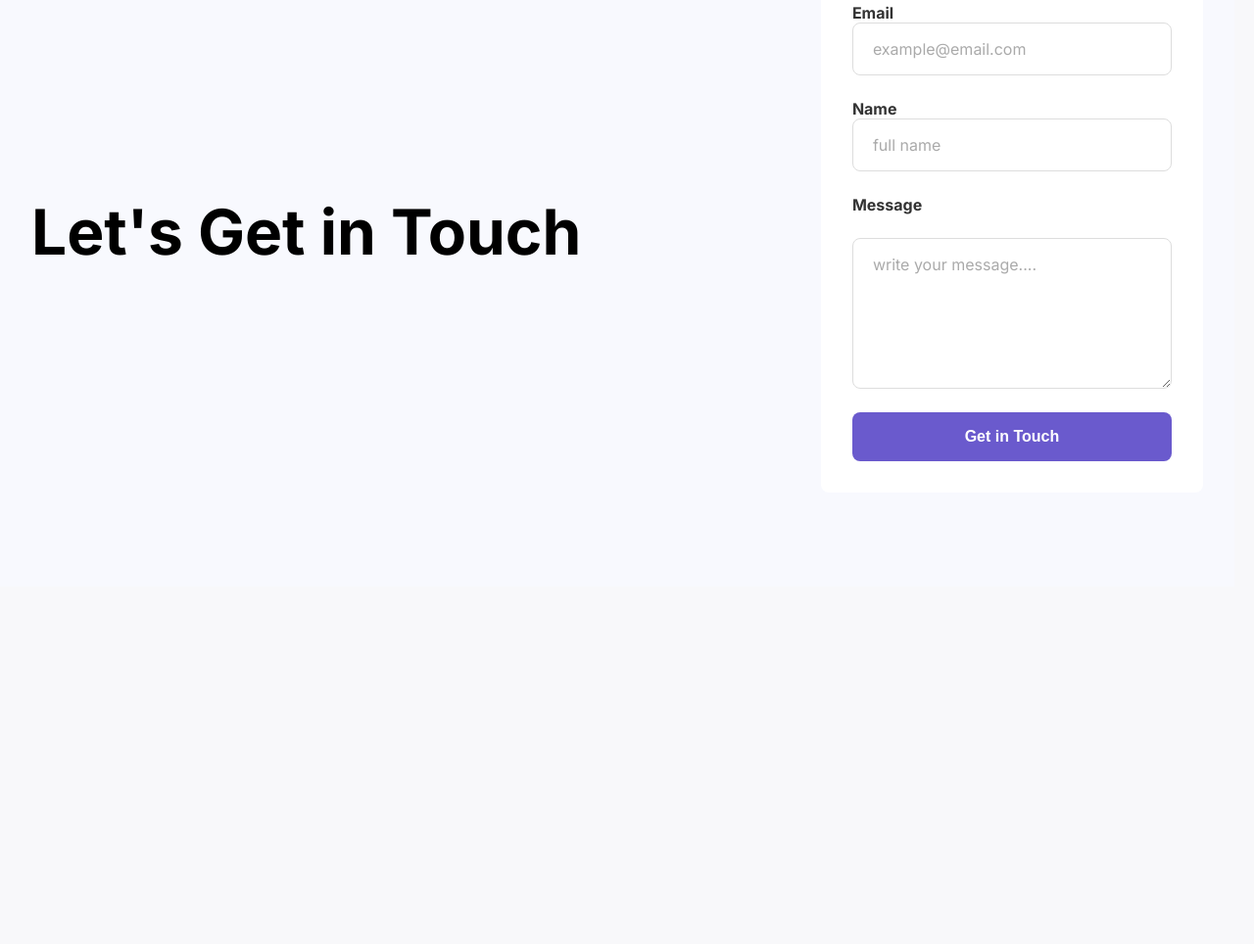
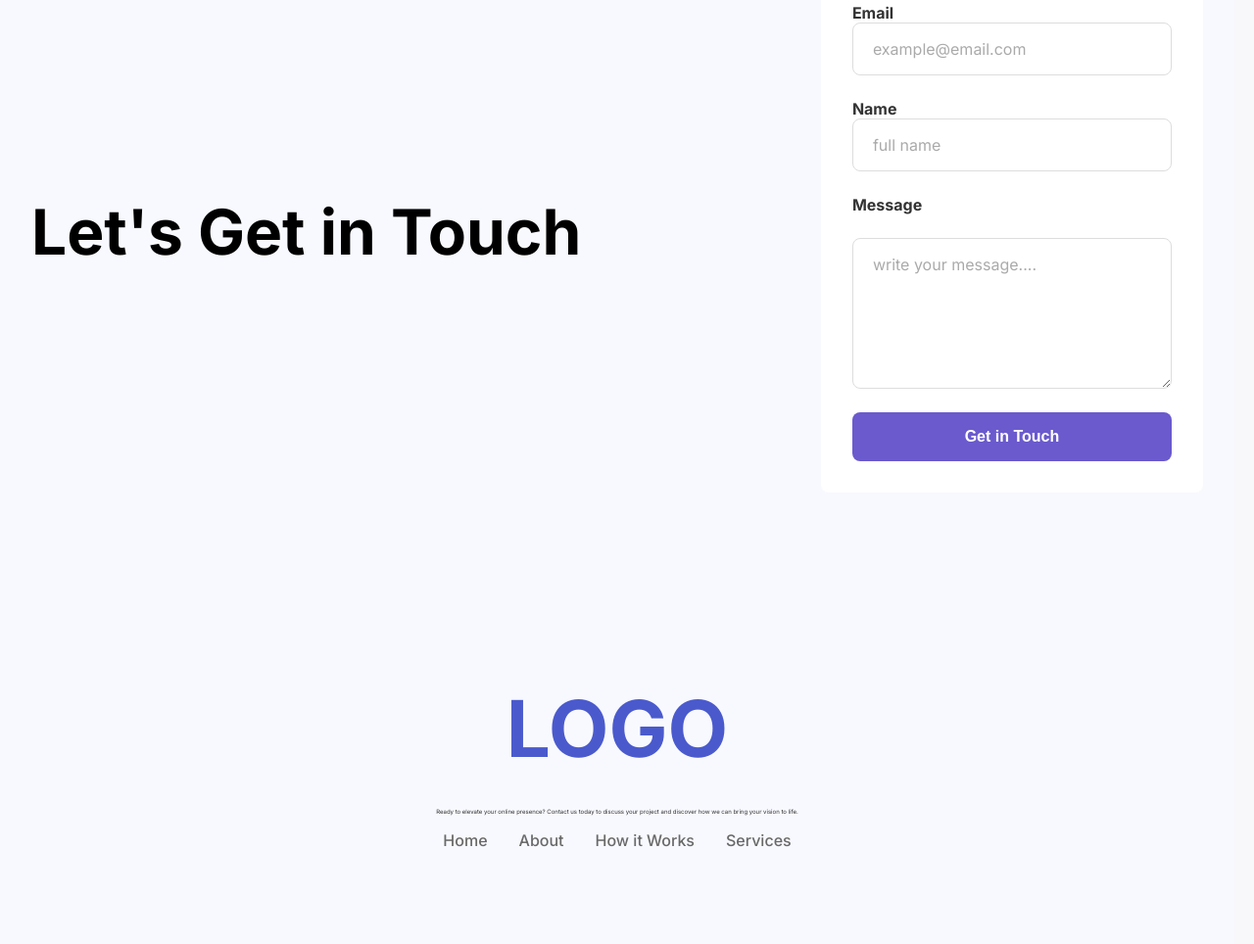
Before and after one commit to Nazifah-The-G/Ui-template-website, a plain HTML site: page index.html in a window 1280 px wide. Shown: the part 2344-3308 px from the top of the page at 98% size. Before the commit the page ends 2943 px from the top, so only its background shows below. Drawn offline with Linux system fonts and the light colour scheme.

Commit message:
added footer section

```diff
--- a/index.html
+++ b/index.html
@@ -136,3 +136,26 @@
         </div>
     </div>
 </section>
+<footer class="footer-section">
+    <div class="footer-container">
+        <div class="footer-logo">
+            <h1>LOGO</h1>
+        </div>
+
+        <p class="footer-description">
+            Ready to elevate your online presence? Contact us today to discuss
+            your project and discover how we can bring your vision to life.
+        </p>
+
+        <nav class="footer-nav">
+            <ul>
+                <li><a href="http://hgy.com">Home</a></li>
+                <li><a href="http://jsjs.com">About</a></li>
+                <li><a href="http://hdjs.com">How it Works</a></li>
+                <li><a href="http://jjs.com">Services</a></li>
+            </ul>
+        </nav>
+    </div>
+</footer>
+</body>
+</html>
--- a/style.css
+++ b/style.css
@@ -357,3 +357,51 @@ textarea::placeholder {
     background-color: #584a9e;
 
 }
+/*Footer Section*/
+.footer-section {
+    background-color: #f8f9fe;
+    padding: 6em 0;
+    text-align: center;
+    color: #333;
+}
+
+.footer-container {
+    max-width: 800px;
+    margin: 0 auto;
+    padding: 0 1rem;
+}
+
+.footer-logo h1 {
+    font-size: 5rem;
+    font-weight: 800;
+    color: #4a5acd;
+    margin: 0 0 2rem 0;
+}
+
+.footer-description {
+    font-size: 0.3em;
+    line-height: 1.6;
+    margin: 0 auto 3em auto;
+    max-width: 700px;
+}
+
+.footer-nav ul {
+    list-style: none;
+    padding: 0;
+    margin: 0;
+    display: flex;
+    justify-content: center;
+    gap: 2em;
+    color: dimgrey;
+}
+
+.footer-nav li a {
+    text-decoration: none;
+    font-weight: 500;
+    font-size: 1em;
+    color: dimgrey;
+}
+
+.footer-nav li a:hover {
+    color: #4a5acd;
+}
```
